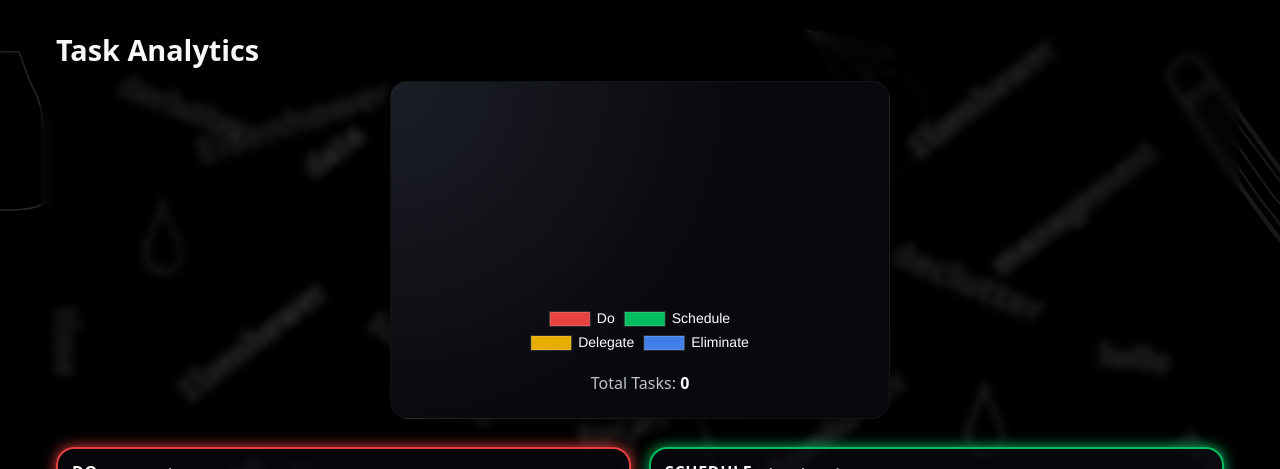
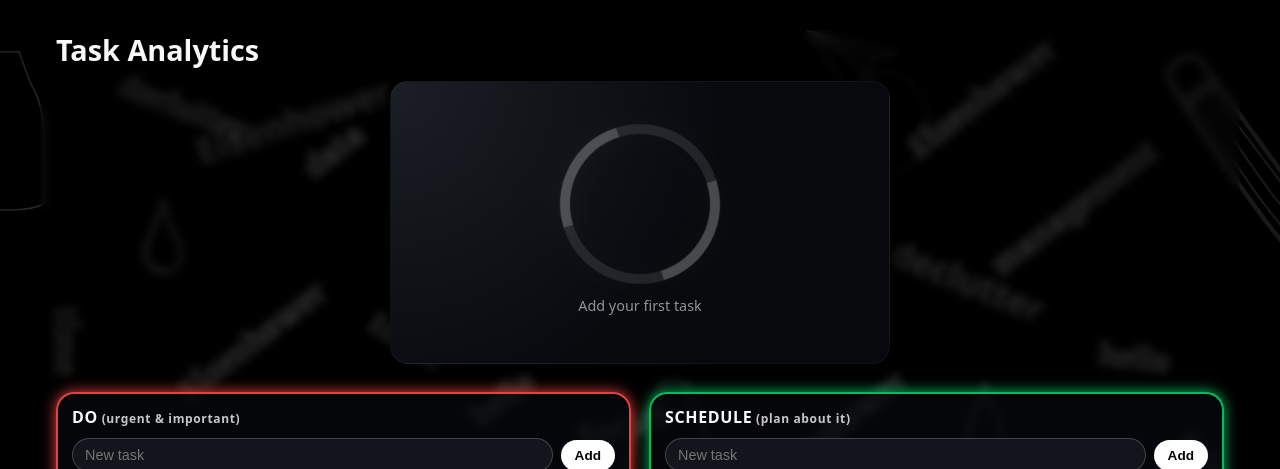
Before and after one commit to Masterhazi/Unslackfront, a React (Vite) app: page / in a window 1280 px wide. Shown: the top 469 px of the page. Built offline with nearby package versions, Linux system fonts and the light colour scheme; no server answers.

Commit message:
spin anim

```diff
--- a/index.html
+++ b/index.html
@@ -3,7 +3,7 @@
 <html lang="en">
   <head>
     <meta charset="UTF-8" />
-    <title>Eisenhower Godzilla Tasks</title>
+    <title>Hazi is Unslacking</title>
     <meta name="viewport" content="width=device-width, initial-scale=1.0" />
   </head>
   <body>
--- a/package.json
+++ b/package.json
@@ -1,5 +1,5 @@
 {
-  "name": "eisenhower-godzilla-frontend",
+  "name": "Hazi is unslacking",
   "version": "1.0.0",
   "private": true,
   "scripts": {
--- a/src/App.jsx
+++ b/src/App.jsx
@@ -51,14 +51,30 @@ function App() {
     }
   }
 
+const [fadeInChart, setFadeInChart] = useState(false);
+
+
+
+
 const loadAnalytics = async () => {
   try {
-      const res = await api.get('analytics/')
-      setAnalytics(res.data)
+    const res = await api.get('analytics/');
+    const data = res.data;
+
+    const totalNow = data.do + data.schedule + data.delegate + data.eliminate;
+
+    // detect transition from 0 → 1
+    setJustStarted((prev) => (prev === false && totalNow === 1 ? true : prev));
+    if (totalNow === 1 && analytics.do + analytics.schedule + analytics.delegate + analytics.eliminate === 0) {
+    // fade chart in softly
+    setFadeInChart(true);
+  }
+    setAnalytics(data);
   } catch (e) {
-      console.error(e)
+    console.error(e);
   }
 }
+
 
   useEffect(() => {
     loadTasks()
@@ -122,6 +138,9 @@ function App() {
     ],
   }
 
+
+  const [justStarted, setJustStarted] = useState(false);
+
   // 🍩 DOUGHNUT CHART OPTIONS
   const chartOptions = {
     responsive: true,
@@ -153,16 +172,26 @@ function App() {
         </header>
 
         <section className="analytics-card">
-          <div className="donut-wrapper">
+          {totalTasks === 0 ? (
+            // --------------------- EMPTY STATE ------------------------
+            <div className="ghost-donut-wrapper">
+              <div className="ghost-donut"></div>
+              <p className="ghost-msg">Add your first task</p>
+            </div>
+          ) : (
+            <>
+              {/* ------------------ DOUGHNUT WITH SPIN ------------------ */}
+              <div className={`doughnut-spin-wrapper ${justStarted ? "spin-once" : ""}`}>
                 <Doughnut data={chartData} options={chartOptions} />
               </div>
 
               <div className="analytics-summary">
-            <p>
-              Total Tasks: <span>{totalTasks}</span>
-            </p>
+                <p>Total Tasks: <span>{totalTasks}</span></p>
               </div>
+            </>
+          )}
         </section>
+
 
 
         <section className="grid-2x2">
--- a/src/styles.css
+++ b/src/styles.css
@@ -533,3 +533,88 @@ header h1 {
     grid-template-columns: 1fr;
   }
 }
+
+
+/* ======================= GHOST PLACEHOLDER ======================= */
+
+.ghost-donut-wrapper {
+  display: flex;
+  flex-direction: column;
+  align-items: center;
+  padding: 24px 0;
+}
+
+.ghost-donut {
+  width: 160px;
+  height: 160px;
+  border-radius: 50%;
+  border: 10px solid rgba(255,255,255,0.1);
+  border-top-color: rgba(255,255,255,0.25);
+  border-bottom-color: rgba(255,255,255,0.25);
+
+  animation: ghostRotate 3s linear infinite;
+  filter: drop-shadow(0 0 12px rgba(255,255,255,0.15));
+}
+
+@keyframes ghostRotate {
+  from { transform: rotate(0deg); }
+  to   { transform: rotate(360deg); }
+}
+
+.ghost-msg {
+  margin-top: 12px;
+  font-size: 0.9rem;
+  opacity: 0.65;
+  color: #ddd;
+}
+
+
+/* =========================================================
+   SMOOTH FADE TRANSITIONS FOR ANALYTICS SECTION
+   ========================================================= */
+
+.fade-in {
+  animation: fadeInSoft 0.6s ease forwards;
+}
+
+@keyframes fadeInSoft {
+  0% {
+    opacity: 0;
+    transform: translateY(10px) scale(0.97);
+  }
+  100% {
+    opacity: 1;
+    transform: translateY(0) scale(1);
+  }
+}
+
+.chart-fade {
+  opacity: 0;
+  transform: translateY(10px) scale(0.97);
+  transition: opacity 0.6s ease, transform 0.6s ease;
+}
+
+.chart-fade.fade-in {
+  opacity: 1;
+  transform: translateY(0) scale(1);
+}
+
+/* Optional: ghost donut fade */
+.ghost-donut-wrapper.fade-in {
+  opacity: 0;
+  animation: fadeGhostOut 0.4s ease forwards;
+}
+
+@keyframes fadeGhostOut {
+  0% { opacity: 1; }
+  100% { opacity: 0; }
+}
+
+.fade-in {
+  animation: fadeIn 0.6s forwards ease-out;
+}
+
+@keyframes fadeIn {
+  from { opacity: 0; transform: scale(0.9); }
+  to   { opacity: 1; transform: scale(1); }
+}
```
Lines whose indentation alone changed are shown as unchanged.
